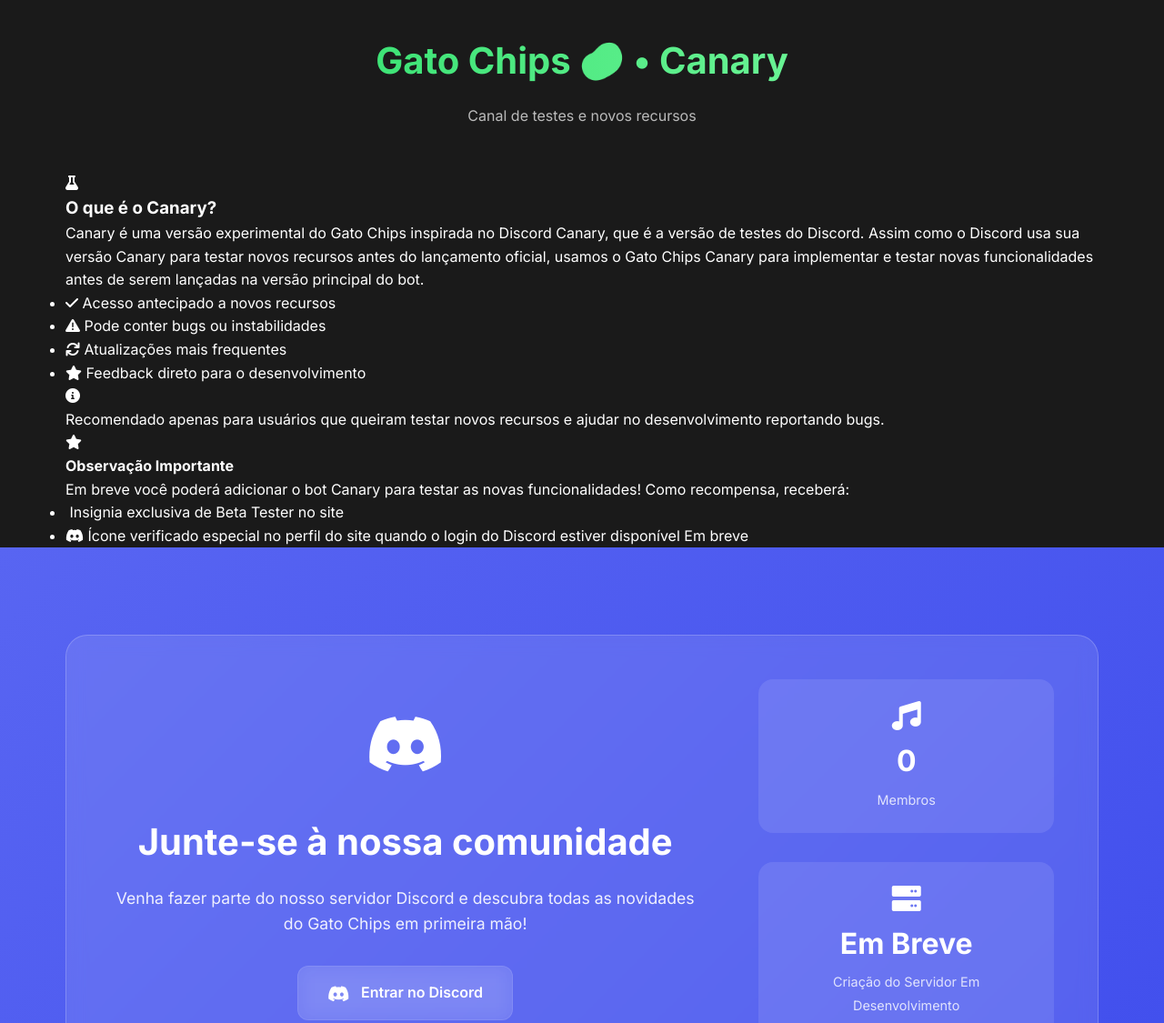
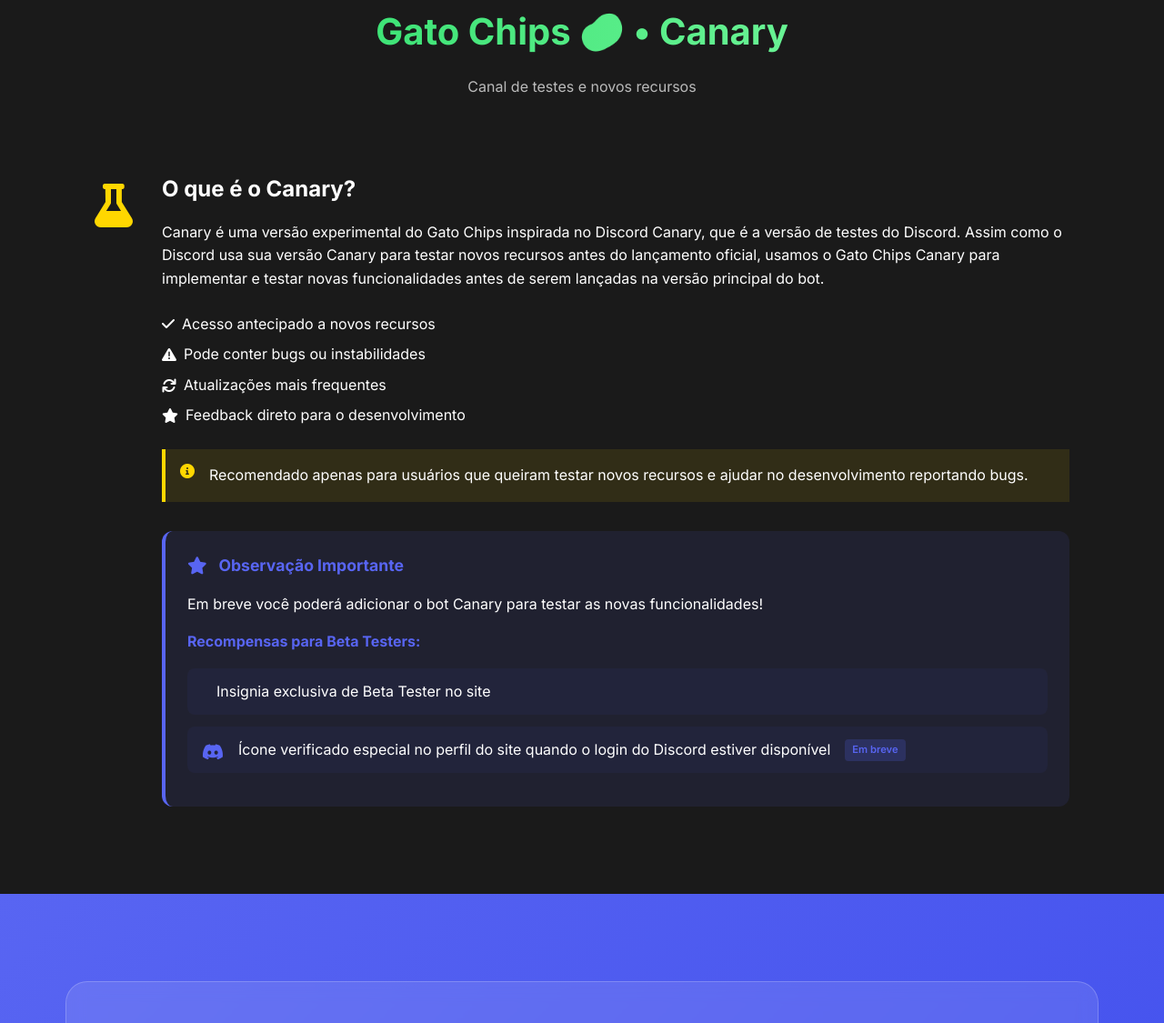
Before and after one commit to Vetscy/GatoChips-Bot, a website: page index.html in a window 1280 px wide. Shown: the part 2578-3703 px from the top of the page at 91% size. Drawn offline with Linux system fonts and the light colour scheme; some icons are missing.

Commit message:
2.0.2 - NhamNham - CanaryV2

```diff
--- a/index.html
+++ b/index.html
@@ -201,24 +201,32 @@
                                 <i class="fas fa-info-circle"></i>
                                 <p>Recomendado apenas para usuários que queiram testar novos recursos e ajudar no desenvolvimento reportando bugs.</p>
                             </div>
-                            <!-- Nova seção de observação -->
                             <div class="canary-obs">
                                 <div class="obs-header">
                                     <i class="fas fa-star"></i>
                                     <h4>Observação Importante</h4>
                                 </div>
-                                <p>Em breve você poderá adicionar o bot Canary para testar as novas funcionalidades! Como recompensa, receberá:</p>
-                                <ul class="obs-rewards">
+                                <div class="obs-content">
+                                    <p>Em breve você poderá adicionar o bot Canary para testar as novas funcionalidades!</p>
+                                    <div class="obs-rewards">
+                                        <h5>Recompensas para Beta Testers:</h5>
+                                        <ul>
                                             <li>
                                                 <i class="fas fa-badge-check"></i>
-                                        Insignia exclusiva de Beta Tester no site
+                                                <div class="reward-info">
+                                                    <span>Insignia exclusiva de Beta Tester no site</span>
+                                                </div>
                                             </li>
                                             <li>
                                                 <i class="fab fa-discord"></i>
-                                        Ícone verificado especial no perfil do site quando o login do Discord estiver disponível
+                                                <div class="reward-info">
+                                                    <span>Ícone verificado especial no perfil do site quando o login do Discord estiver disponível</span>
                                                     <span class="soon-tag">Em breve</span>
+                                                </div>
                                             </li>
                                         </ul>
+                                    </div>
+                                </div>
                             </div>
                         </div>
                     </div>
--- a/styles/modern.css
+++ b/styles/modern.css
@@ -1579,3 +1579,147 @@
 .login-button:hover {
     background: #4752c4;
 }
+
+.canary-section {
+    background-color: var(--bg-darker);
+    padding: 4rem 0;
+}
+
+.canary-card {
+    background: var(--bg-card);
+    border-radius: 12px;
+    padding: 2rem;
+    display: flex;
+    gap: 2rem;
+    margin-top: 2rem;
+}
+
+.canary-icon {
+    font-size: 3rem;
+    color: #FFD700;
+}
+
+.canary-content h3 {
+    font-size: 1.5rem;
+    margin-bottom: 1rem;
+}
+
+.canary-features {
+    margin: 1.5rem 0;
+}
+
+.canary-features ul {
+    list-style: none;
+    padding: 0;
+}
+
+.canary-features li {
+    margin: 0.5rem 0;
+    display: flex;
+    align-items: center;
+    gap: 0.5rem;
+}
+
+.canary-warning {
+    background: rgba(255, 215, 0, 0.1);
+    border-left: 4px solid #FFD700;
+    padding: 1rem;
+    margin-top: 1.5rem;
+    display: flex;
+    align-items: flex-start;
+    gap: 1rem;
+}
+
+.canary-warning i {
+    color: #FFD700;
+}
+
+.canary-obs {
+    margin-top: 2rem;
+    background: rgba(88, 101, 242, 0.1);
+    border-radius: 12px;
+    padding: 1.5rem;
+    border-left: 4px solid #5865F2;
+}
+
+.obs-header {
+    display: flex;
+    align-items: center;
+    gap: 0.8rem;
+    margin-bottom: 1rem;
+}
+
+.obs-header i {
+    color: #5865F2;
+    font-size: 1.2rem;
+}
+
+.obs-header h4 {
+    color: #5865F2;
+    font-size: 1.1rem;
+    margin: 0;
+}
+
+.obs-rewards {
+    list-style: none;
+    padding: 0;
+    margin-top: 1rem;
+}
+
+.obs-rewards h5 {
+    color: #5865F2;
+    font-size: 1rem;
+    margin: 1rem 0;
+}
+
+.obs-rewards ul {
+    list-style: none;
+    padding: 0;
+}
+
+.obs-rewards li {
+    display: flex;
+    align-items: center; /* Mudado de flex-start para center */
+    gap: 1rem;
+    background: rgba(88, 101, 242, 0.05);
+    padding: 0.8rem 1rem; /* Reduzido o padding */
+    margin: 0.8rem 0;
+    border-radius: 8px;
+    transition: transform 0.2s ease;
+}
+
+.reward-info {
+    display: flex;
+    align-items: center; /* Adicionado para alinhar verticalmente */
+    flex-wrap: wrap; /* Permite quebra de linha para telas menores */
+    gap: 0.5rem; /* Espaçamento entre os elementos */
+}
+
+.obs-rewards i {
+    color: #5865F2;
+    font-size: 1.2rem;
+    padding-top: 0.2rem;
+}
+
+.soon-tag {
+    display: inline-flex;
+    align-items: center;
+    font-size: 0.65rem; /* Reduzido o tamanho da fonte */
+    background: rgba(88, 101, 242, 0.15);
+    padding: 0.15rem 0.5rem; /* Reduzido o padding vertical */
+    border-radius: 4px;
+    color: #5865F2;
+    font-weight: 600;
+    height: 1.5rem; /* Altura fixa para manter consistência */
+    white-space: nowrap; /* Evita quebra de linha */
+}
+
+.soon-tag {
+    font-size: 0.7rem;
+    background: rgba(88, 101, 242, 0.2);
+    padding: 0.2rem 0.5rem;
+    border-radius: 4px;
+    color: #5865F2;
+    margin-left: 0.5rem;
+    font-weight: 600;
+}
```
Lines whose indentation alone changed are shown as unchanged.
